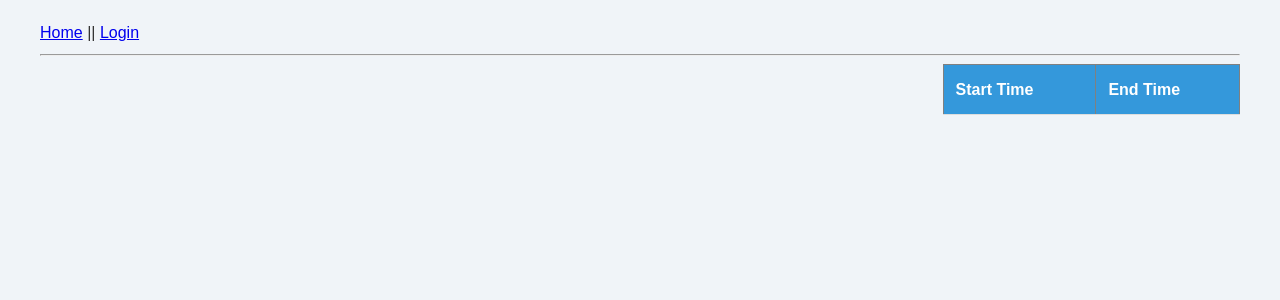
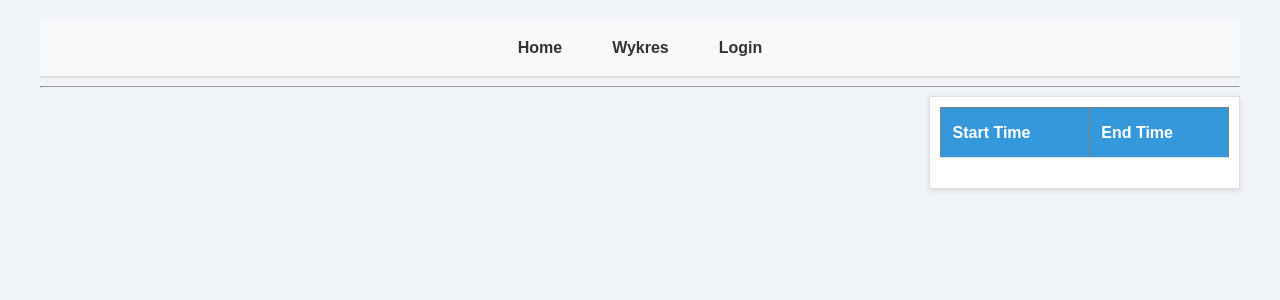
Before and after one commit to cthrudoc/EKG_Interface, a Flask app: page /testing2 in a window 1280 px wide. Shown: the top 300 px of the page. Run offline with Flask 3, Linux system fonts and the light colour scheme; lists and menus that the app fills with data are empty; some libraries are stand-ins or nearby versions.

Commit message:
Fixed some visual bugs and changed layout of /wykres

```diff
--- a/app/static/js/testing.js
+++ b/app/static/js/testing.js
@@ -146,7 +146,7 @@ document.addEventListener('DOMContentLoaded', function() {
                     x1: shapes_coordinates.x1,
                     y0: 0,
                     y1: 1,
-                    fillcolor: 'rgba(0, 255, 0, 0.2)',
+                    fillcolor: 'rgba(255,0,0, 0.2)',
                     line: { width: 0 }
                 }] , // Shapes set outside as a let so they can get updated
                 /*
@@ -178,7 +178,7 @@ document.addEventListener('DOMContentLoaded', function() {
                     }
                 ],
                 */
-                showlegend: true,
+                showlegend: false,
                 legend: {
                     font: { color: '#000000' },
                     bgcolor: '#FFF4F4',
@@ -256,7 +256,7 @@ document.addEventListener('DOMContentLoaded', function() {
                             x1: shapes_coordinates.x1,
                             y0: 0,
                             y1: 1,
-                            fillcolor: 'rgba(0, 255, 0, 0.2)',
+                            fillcolor: 'rgba(255,0,0, 0.2)',
                             line: { width: 0 }
                 }]
             });
@@ -275,9 +275,9 @@ document.addEventListener('DOMContentLoaded', function() {
                     // Update the charts with the new data
                     const ecgData = chartData.ECG;
                     const updatedData = [
-                        { x: ecgData.time, y: ecgData.ch1, name: 'Channel 1' },
-                        { x: ecgData.time, y: ecgData.ch2, name: 'Channel 2' },
-                        { x: ecgData.time, y: ecgData.ch3, name: 'Channel 3' }
+                        { x: ecgData.time, y: ecgData.ch1, name: 'Channel 1' , line: { color: '#000000', width: 1 }},
+                        { x: ecgData.time, y: ecgData.ch2, name: 'Channel 2' , line: { color: '#000000', width: 1 } },
+                        { x: ecgData.time, y: ecgData.ch3, name: 'Channel 3' , line: { color: '#000000', width: 1 } }
                     ];
 
                     allPlots.forEach((plot, idx) => {
--- a/app/static/styles.css
+++ b/app/static/styles.css
@@ -121,3 +121,86 @@ button:hover, .button:hover {
         font-size: 14px;
     }
 }
+/* Chart container spans the full width */
+#chart-container {
+    display: flex;
+    width: 100%;
+    margin: 0 auto;
+}
+
+/* Charts section occupies 3/4 of the screen width */
+#charts {
+    flex: 3;
+    padding-right: 10px; /* Add space between charts and table */
+}
+
+/* Sticky Table Section */
+/* Sticky Table Section */
+#timespan-table-container {
+    flex: 1;
+    position: sticky; /* Ensures it remains visible during scroll */
+    top: 10px; /* Position from the top of the viewport */
+    max-height: calc(100vh - 20px); /* Prevents overflowing the viewport */
+    overflow-y: auto; /* Enables scrolling if the table is too large */
+    background-color: white; /* Ensures visibility */
+    border: 1px solid #ddd;
+    padding: 10px;
+    box-shadow: 0 2px 5px rgba(0, 0, 0, 0.1);
+    margin-left: 10px; /* Adds space between the table and the charts */
+}
+
+/* Table styles */
+#timespanTable {
+    width: 100%;
+    border-collapse: collapse;
+}
+
+#timespanTable thead {
+    background-color: #3498db;
+    color: white;
+}
+
+#timespanTable th,
+#timespanTable td {
+    padding: 12px;
+    border-bottom: 1px solid #ddd;
+    text-align: left;
+}
+
+#timespanTable tbody tr:nth-child(even) {
+    background-color: #f2f2f2;
+}
+
+
+/* Navbar container */
+.navbar {
+    display: flex;
+    justify-content: center;
+    align-items: center;
+    background-color: #f8f9fa; /* Matches the light theme */
+    padding: 10px 0;
+    border-bottom: 2px solid #ddd;
+    font-family: Arial, sans-serif;
+}
+
+/* Navbar links */
+.nav-item {
+    text-decoration: none;
+    color: #333; /* Dark text */
+    font-weight: bold;
+    margin: 0 15px;
+    padding: 5px 10px;
+    border-radius: 5px;
+    transition: background-color 0.3s, color 0.3s;
+}
+
+/* Hover effect */
+.nav-item:hover {
+    background-color: #007BFF; /* Bootstrap primary blue */
+    color: white;
+}
+
+/* Active link style */
+.nav-item:active {
+    background-color: #0056b3; /* Darker blue for active */
+}
--- a/app/templates/base.html
+++ b/app/templates/base.html
@@ -9,15 +9,14 @@
         {% endif %}
     </head>
     <body>
-        <div>
-            <a href="{{ url_for('index') }}">Home</a>
-            <a> || </a>
+        <div class="navbar">
+            <a class="nav-item" href="{{ url_for('index') }}">Home</a>
+            <a class="nav-item" href="{{ url_for('wykres') }}">Wykres</a>
             {% if current_user.is_anonymous %}
-            <a href="{{ url_for('login') }}">Login</a>
+            <a class="nav-item" href="{{ url_for('login') }}">Login</a>
             {% else %}
-            <a href="{{ url_for('wykres') }}">Wykres</a>
-            <a href="{{ url_for('user', username=current_user.username) }}">Profile</a>
-            <a href="{{ url_for('logout') }}">Logout</a>
+            <a class="nav-item" href="{{ url_for('user', username=current_user.username) }}">Profile</a>
+            <a class="nav-item" href="{{ url_for('logout') }}">Logout</a>
             {% endif %}
         </div>
         <hr>
```
Also changed, not shown: app/templates/wykres.html (+16 -6 lines), app/app.db.
